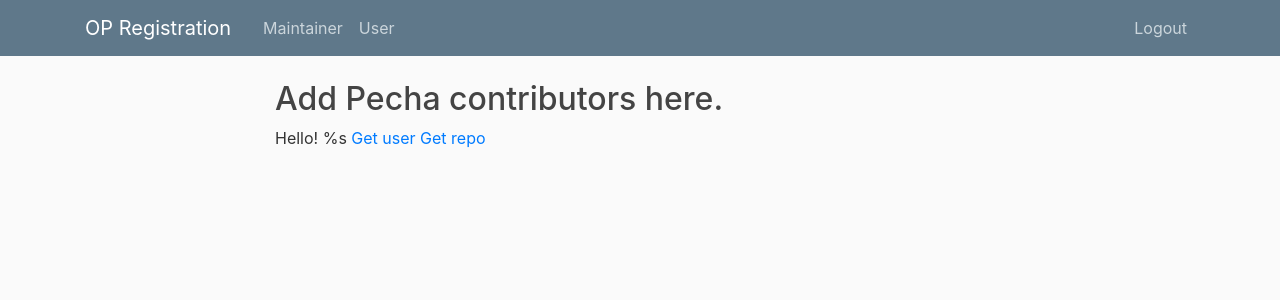
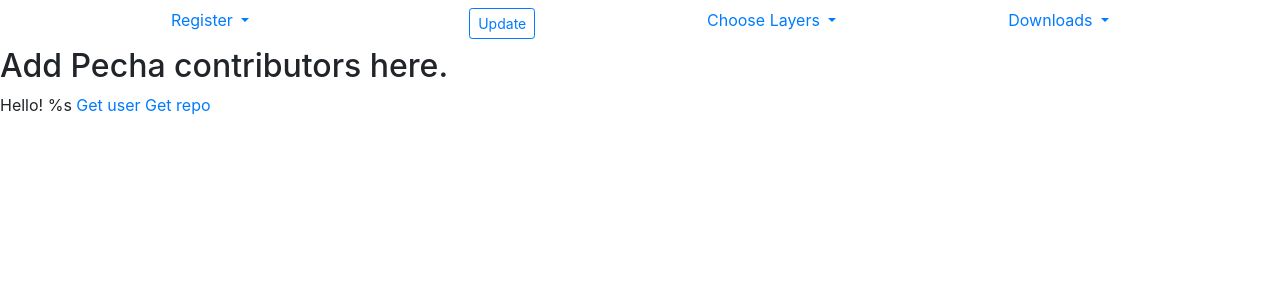
Before and after one commit to OpenPecha/openpecha-bot, a Flask app: page /home in a window 1280 px wide. Shown: the top 300 px of the page. Run offline with Flask 2, Linux system fonts and the light colour scheme; parts of the project's set-up code (start-up, migrations or seed data) failed here and were passed over; some libraries are stand-ins or nearby versions.

Commit message:
add register, update, choose layers and download

```diff
--- a/app/bot/templates/layout.html
+++ b/app/bot/templates/layout.html
@@ -9,50 +9,89 @@
   <!-- Bootstrap CSS -->
   <link rel="stylesheet" href="https://stackpath.bootstrapcdn.com/bootstrap/4.5.0/css/bootstrap.min.css"
     integrity="sha384-9aIt2nRpC12Uk9gS9baDl411NQApFmC26EwAOH8WgZl5MYYxFfc+NcPb1dKGj7Sk" crossorigin="anonymous">
-  <link rel="stylesheet" type="text/css" href="{{ url_for('static', filename='main.css') }}">
+  <!-- <link rel="stylesheet" type="text/css" href="{{ url_for('static', filename='main.css') }}"> -->
 
   <title>OpenPecha Registration</title>
 </head>
 
 <body>
-  <header class="site-header">
-    <nav class="navbar navbar-expand-md navbar-dark bg-steel fixed-top">
   <div class="container">
-        <a class="navbar-brand mr-4" href="/">OP Registration</a>
-        <button class="navbar-toggler" type="button" data-toggle="collapse" data-target="#navbarToggle"
-          aria-controls="navbarToggle" aria-expanded="false" aria-label="Toggle navigation">
-          <span class="navbar-toggler-icon"></span>
-        </button>
-        <div class="collapse navbar-collapse" id="navbarToggle">
-          <div class="navbar-nav mr-auto">
-            <a class="nav-item nav-link" href="{{ url_for('validate_secret_key') }}">Maintainer</a>
-            <a class="nav-item nav-link" href="{{ url_for('join') }}">User</a>
+    <ul class="nav nav-pills s nav-fill">
+      <li class="nav-item dropdown">
+        <a class="nav-link dropdown-toggle" data-toggle="dropdown" href="#" role="button" aria-haspopup="true"
+          aria-expanded="false">
+          Register
+        </a>
+        <div class="dropdown-menu">
+          <a class="dropdown-item" href="{{ url_for('validate_secret_key') }}">As Owner</a>
+          <a class="dropdown-item" href="{{ url_for('join') }}">As Collaborator</a>
         </div>
-          <!-- Navbar Right Side -->
-          <div class="navbar-nav">
-            <a class="nav-item nav-link" href="{{ url_for("logout") }}">Logout</a>
+      </li>
+      <li class="nav-item ml-5">
+        <a class="nav-link" href="#">
+          <button type="button" class="btn btn-sm btn-outline-primary">Update</button>
+        </a>
+      </li>
+      <li class="nav-item dropdown">
+        <a class="nav-link dropdown-toggle" data-toggle="dropdown" href="#" role="button" aria-haspopup="true"
+          aria-expanded="false">
+          Choose Layers
+        </a>
+        <div class="dropdown-menu">
+          <form class="px-4 py-3">
+            <div class="form-group">
+              <div class="form-check form-group">
+                <input type="checkbox" class="form-check-input" id="dropdownCheck">
+                <label class="form-check-label" for="dropdownCheck">
+                  Table of Content
+                </label>
               </div>
             </div>
+            <div class="form-group">
+              <div class="form-check form-group">
+                <input type="checkbox" class="form-check-input" id="dropdownCheck">
+                <label class="form-check-label" for="dropdownCheck">
+                  Pagination
+                </label>
               </div>
             </div>
-    </nav>
-  </header>
-  <main role="main" class="container">
-    <div class="row">
-      <div class="col-md-8 offset-md-2">
+            <div class="form-group">
+              <div class="form-check">
+                <input type="checkbox" class="form-check-input" id="dropdownCheck">
+                <label class="form-check-label" for="dropdownCheck">
+                  Correction
+                </label>
+              </div>
+            </div>
+            <button type="submit" class="btn btn-sm btn-outline-primary btn-block">Apply</button>
+          </form>
+        </div>
+      </li>
+      <li class="nav-item dropdown">
+        <a class="nav-link dropdown-toggle" data-toggle="dropdown" href="#" role="button" aria-haspopup="true"
+          aria-expanded="false">
+          Downloads
+        </a>
+        <div class="dropdown-menu">
+          <a class="dropdown-item" href="#">E-book (.epub)</a>
+          <a class="dropdown-item" href="# ">Word (.docx)</a>
+          <a class="dropdown-item" href="# ">Markdown (.md)</a>
+          <a class="dropdown-item" href="# ">Plain text (.txt)</a>
+        </div>
+      </li>
+    </ul>
+  </div>
+
   {% with messages = get_flashed_messages(with_categories=true) %}
   {% if messages %}
   {% for category, message in messages %}
-        <dic class="alert alert-{{ category }}">
+  <div class="alert alert-{{ category }}">
     {{ message }}
-        </dic>
+  </div>
   {% endfor %}
   {% endif %}
   {% endwith %}
   {% block content %}{% endblock %}
-      </div>
-    </div>
-  </main>
 
   <!-- Optional JavaScript -->
   <!-- jQuery first, then Popper.js, then Bootstrap JS -->
```
Lines whose indentation alone changed are shown as unchanged.
